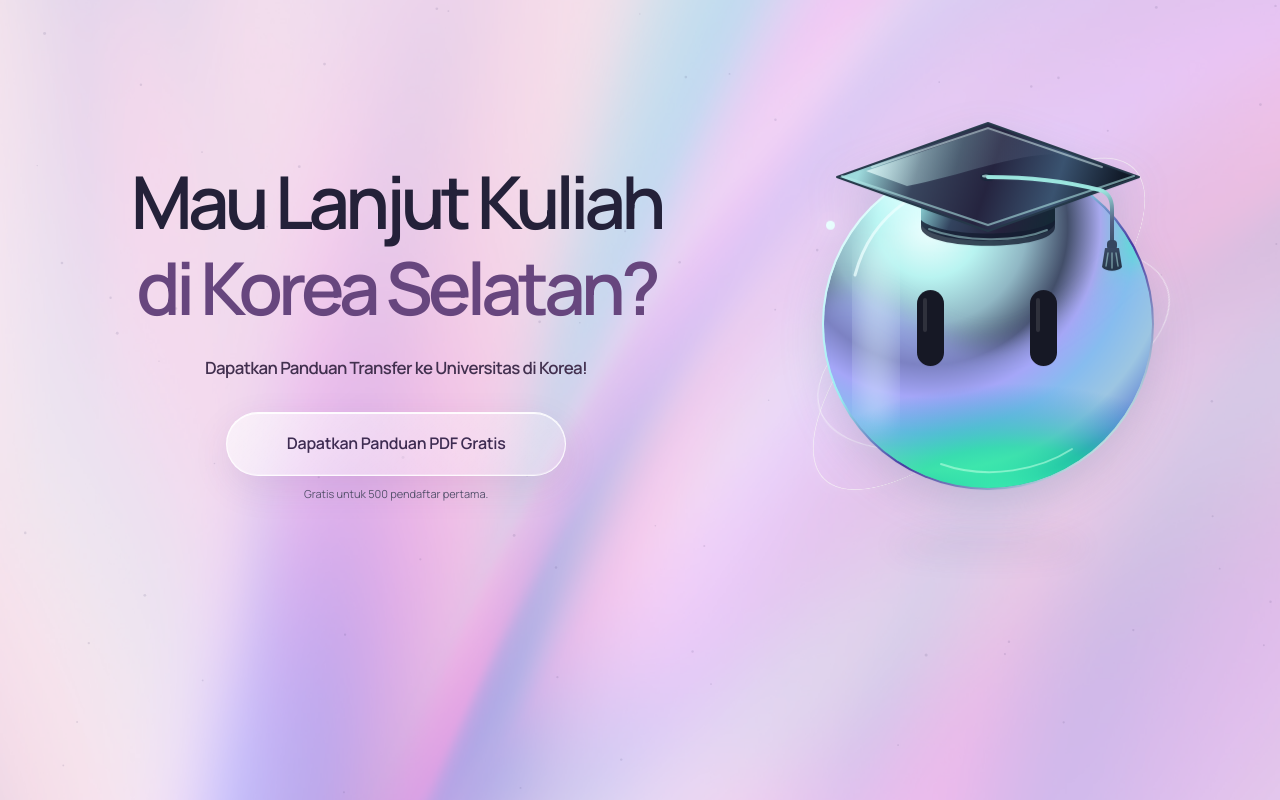
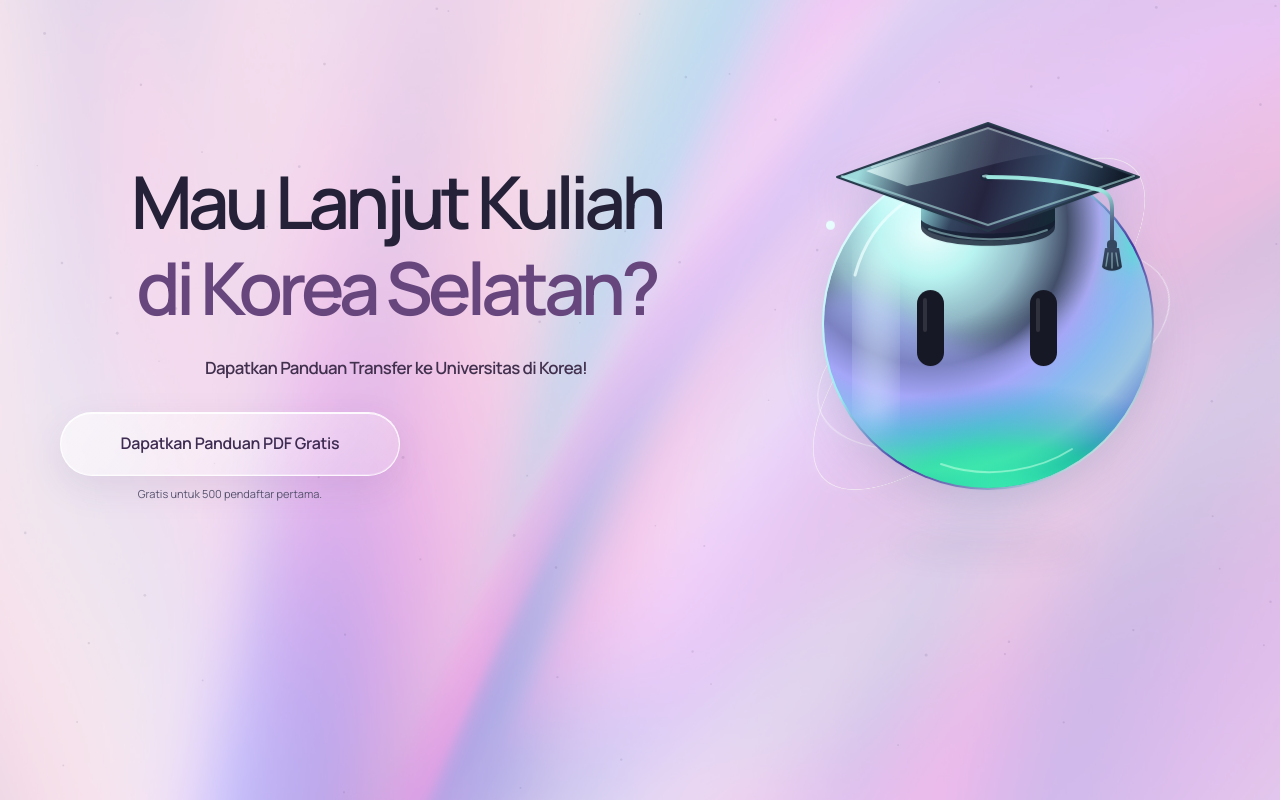
Before and after one commit to OverWindow/UNIGATE-November, a Next.js app in the folder frontend/: page / in a window 1280 px wide. Shown: the top 800 px of the page. Built offline with nearby package versions, Linux system fonts and the light colour scheme; no server answers.

Commit message:
1108 error fix 3

```diff
--- a/frontend/src/app/page.tsx
+++ b/frontend/src/app/page.tsx
@@ -15,7 +15,7 @@ export default function Home() {
 <canvas id="ambient-dots" aria-hidden="true"></canvas>
 <main>
 <section className="hero" aria-labelledby="hero-title">
-<div><h1 id="hero-title">Mau Lanjut Kuliah <span>di Korea Selatan?</span></h1><p className="hero-subtitle">Dapatkan Panduan Transfer ke Universitas di Korea!</p><button className="primary" type="button" data-open-guide>Dapatkan Panduan PDF Gratis</button><p className="guide-limit-note">Gratis untuk 500 pendaftar pertama.</p></div>
+<div><h1 id="hero-title">Mau Lanjut Kuliah <span>di Korea Selatan?</span></h1><p className="hero-subtitle">Dapatkan Panduan Transfer ke Universitas di Korea!</p><div className="cta-action"><button className="primary" type="button" data-open-guide>Dapatkan Panduan PDF Gratis</button><p className="guide-limit-note">Gratis untuk 500 pendaftar pertama.</p></div></div>
 <div className="character-stage" role="img" aria-label="Karakter krom interaktif yang mengikuti gerakan penunjuk">
 <div className="orbital orbital-one"></div><div className="orbital orbital-two"></div><div className="orbit-dot"></div><div className="character-shadow"></div>
 <div className="character-float"><div className="character-tilt"><svg className="character" viewBox="0 0 420 420" fill="none" aria-hidden="true">
--- a/frontend/src/styles/index.css
+++ b/frontend/src/styles/index.css
@@ -125,6 +125,7 @@ html{overflow-x:clip}.hero{padding-top:78px;padding-bottom:50px;min-height:640px
 .cta-action .primary{width:100%}
 .cta .guide-limit-note{margin-top:10px;font-size:11px;max-width:none}
 @media(max-width:650px){
+  .hero .cta-action{width:100%}
   .contents{width:calc(100% - 16px);max-width:340px;margin-inline:auto;text-align:left;align-self:center}
   .cost-option::after{grid-column:1/-1;margin-top:5px}
 }
```
